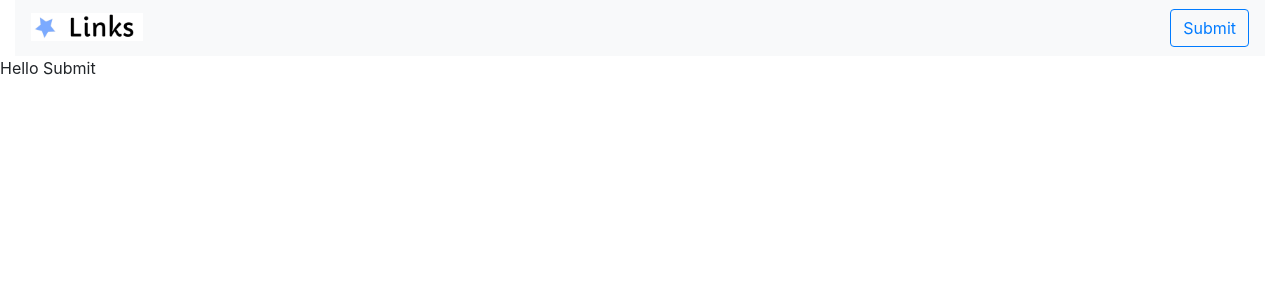
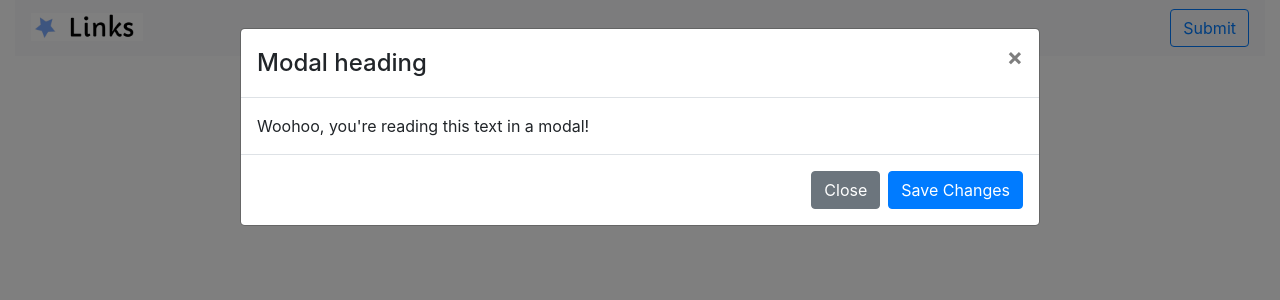
Before and after one commit to Sparkenstein/links, a React (Create React App) app in the folder client/: page /submit in a window 1280 px wide. Shown: the top 300 px of the page. Built offline with nearby package versions, Linux system fonts and the light colour scheme.

Commit message:
modal changes and redirection

```diff
--- a/client/src/App.js
+++ b/client/src/App.js
@@ -1,6 +1,7 @@
 import React from 'react';
 import Navigation from './components/Navbar';
 import Body from './components/Body';
+import SubmitModal from './components/SubmitModal';
 import { BrowserRouter as Router, Switch, Route } from 'react-router-dom';
 
 function App() {
@@ -9,7 +10,7 @@ function App() {
             <Navigation />
             <Switch>
                 <Route path="/submit">
-                    <div>Hello Submit</div>
+                    <SubmitModal toShow={true} />
                 </Route>
                 <Route path="/">
                     <Body />
--- /dev/null
+++ b/client/src/components/SubmitModal.js
@@ -0,0 +1,35 @@
+import React, { useState } from 'react';
+import { Modal, Button } from 'react-bootstrap';
+import { Redirect } from 'react-router-dom';
+
+function SubmitModal({ toShow }) {
+    const [show, setShow] = useState(toShow);
+    const [clicked, setClicked] = useState(false);
+    const handleClose = () => {
+        setShow(false);
+        setClicked(true);
+    };
+
+    return clicked ? (
+        <Redirect to="/" />
+    ) : (
+        <Modal show={show} size="lg" onHide={handleClose}>
+            <Modal.Header closeButton>
+                <Modal.Title>Modal heading</Modal.Title>
+            </Modal.Header>
+            <Modal.Body>
+                Woohoo, you're reading this text in a modal!
+            </Modal.Body>
+            <Modal.Footer>
+                <Button variant="secondary" onClick={handleClose}>
+                    Close
+                </Button>
+                <Button variant="primary" onClick={handleClose}>
+                    Save Changes
+                </Button>
+            </Modal.Footer>
+        </Modal>
+    );
+}
+
+export default SubmitModal;
```
